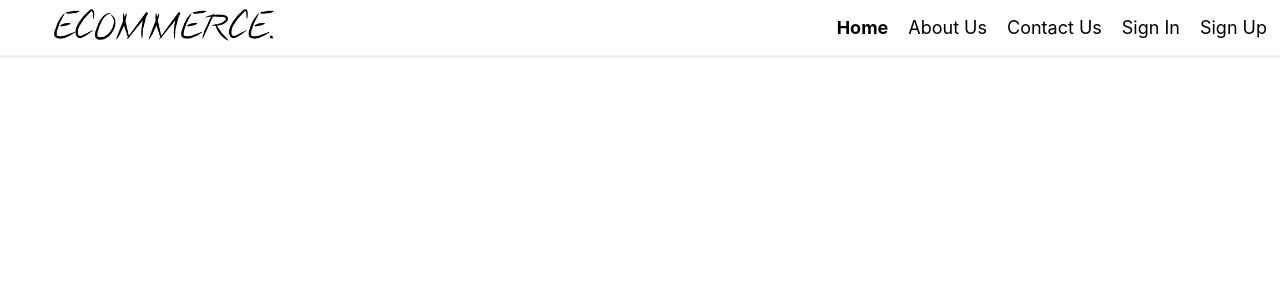
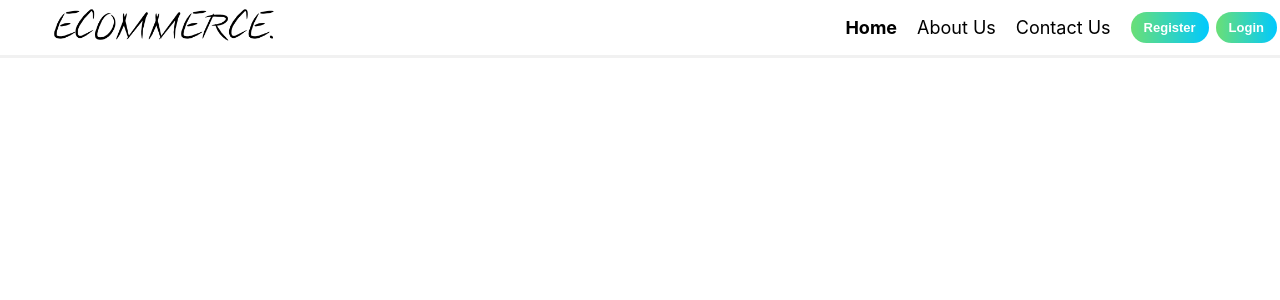
Before and after one commit to Shiva7781/MERN_ALL, a React (Create React App) app in the folder hamburger/: page / in a window 1280 px wide. Shown: the top 300 px of the page. Built offline with nearby package versions, Linux system fonts and the light colour scheme.

Commit message:
HamBurger Login

```diff
--- /dev/null
+++ b/hamburger/src/components/Accessibility.jsx
@@ -0,0 +1,72 @@
+import React from "react";
+import styled from "styled-components";
+
+const AccessibilityContainer = styled.div`
+  display: flex;
+  margin-left: 10px;
+`;
+
+const RegisterButton = styled.button`
+  border: 0;
+  outline: 0;
+  padding: 8px 1em;
+  color: #fff;
+  font-size: 13px;
+  font-weight: 600;
+  border-radius: 20px;
+  background-color: #6adf76;
+  background-image: linear-gradient(to right, transparent 0%, #00c9ff 100%);
+  transition: all 240ms ease-in-out;
+  cursor: pointer;
+
+  &:hover {
+    color: #fff;
+    background-color: #00c9ff;
+  }
+
+  &:not(:last-of-type) {
+    margin-right: 7px;
+  }
+
+  @media (max-width: 768px) {
+    color: #fff;
+  }
+`;
+
+const LoginButton = styled.button`
+  border: 0;
+  outline: 0;
+  padding: 8px 1em;
+  color: #fff;
+  font-size: 13px;
+  font-weight: 600;
+  border-radius: 20px;
+  background-color: #6adf76;
+  background-image: linear-gradient(to right, transparent 0%, #00c9ff 100%);
+  transition: all 240ms ease-in-out;
+  cursor: pointer;
+
+  &:hover {
+    color: #fff;
+    background-color: #00c9ff;
+  }
+
+  &:not(:last-of-type) {
+    margin-right: 7px;
+  }
+
+  @media (max-width: 768px) {
+    color: #fff;
+  }
+`;
+
+const Accessibility = () => {
+  return (
+    <AccessibilityContainer>
+      <RegisterButton>Register</RegisterButton>
+      <LoginButton>Login</LoginButton>
+    </AccessibilityContainer>
+  );
+};
+
+export default Accessibility;
--- a/hamburger/src/components/RightNav.jsx
+++ b/hamburger/src/components/RightNav.jsx
@@ -1,10 +1,12 @@
 import React from "react";
 import { NavLink } from "react-router-dom";
 import styled from "styled-components";
+import Accessibility from "./Accessibility";
 
 const Ul = styled.ul`
   list-style: none;
   display: flex;
+  align-items: center;
   flex-flow: row nowrap;
 
   li {
@@ -27,7 +29,7 @@
 
   @media (max-width: 768px) {
     flex-flow: column nowrap;
-    background-color: #0d2538;
+    background-color: #12426a;
     position: fixed;
     transform: ${({ open }) => (open ? "translateX(0)" : "translateX(100%)")};
     top: 0;
@@ -45,6 +47,7 @@
 
 const RightNav = ({ open }) => {
   return (
+    <>
       <Ul open={open}>
         <li>
           <NavLink to="/">Home</NavLink>
@@ -55,13 +58,9 @@
         <li>
           <NavLink to="/contact">Contact Us</NavLink>
         </li>
-      <li>
-        <NavLink to="/login">Sign In</NavLink>
-      </li>
-      <li>
-        <NavLink to="/signup">Sign Up</NavLink>
-      </li>
+        <Accessibility />
       </Ul>
+    </>
   );
 };
 
```
Lines whose indentation alone changed are shown as unchanged.
